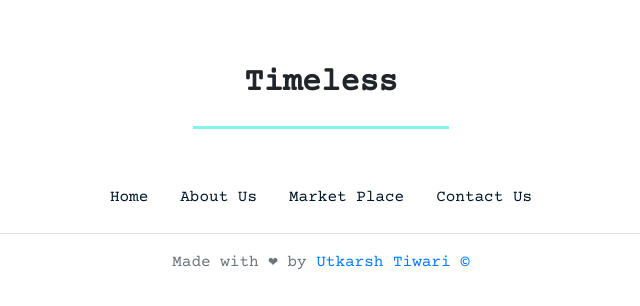
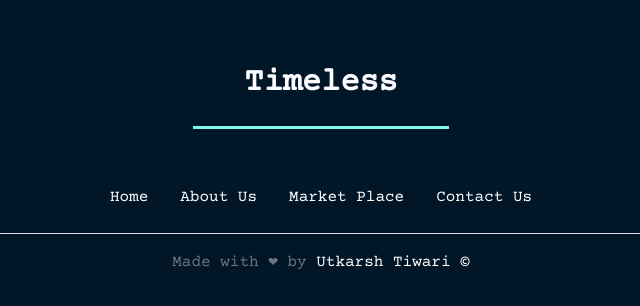
Before and after one commit to utk09/watch-template-site, a PHP site: page / in a window 1280 px wide. Shown: the part 2943-3249 px from the top of the page, without its empty margins (319-959 px from the left). Run offline with PHP 8.4, Linux system fonts and the light colour scheme.

Commit message:
added footer css

```diff
--- a/css/styles.css
+++ b/css/styles.css
@@ -140,3 +140,14 @@ h6 {
   background: #777;
   opacity: 0.2;
 }
+
+/********************* Footer *********************/
+
+.footer {
+  background: #011627;
+  color: #fafaff;
+}
+
+.footer a {
+  color: #ffffff;
+}
--- a/index.html
+++ b/index.html
@@ -63,7 +63,7 @@
 
     <!------------------------Home Page-------------------------->
 
-    <section class="home container">
+    <section class="home container mb-5">
         <div class="row mt-5">
             <div class="col-lg-6 mt-5 py-5 pl-5">
                 <img class="img-fluid" src="./images/watch-0.jpg" alt="watch image 2">
@@ -87,7 +87,7 @@
     <!------------------------ Short description ------------------------>
 
     <section class="short-description py-5">
-        <div class="text-center py-5">
+        <div class="text-center py-6">
             <h1 class="py-3">What makes us Timeless</h1>
             <div class="mx-auto heading-line"></div>
             <p class="py-3">Lorem ipsum dolor sit amet, consectetur adipiscing elit, sed do eiusmod tempor
@@ -172,13 +172,13 @@
 
     <!------------------------ Footer Area ------------------------>
 
-    <footer class="footer">
+    <footer class="footer mt-5">
         <div class="text-center py-5">
             <h2 class="py-3">Timeless</h2>
             <div class="mx-auto heading-line"></div>
         </div>
         <div class="row mb-3">
-            <div class="col-lg-8 offset-lg-2 text-center">
+            <div class="col-lg-6 offset-lg-3 text-center">
                 <ul class="nav justify-content-center">
                     <li class="nav-item">
                         <a href="./index.html" class="nav-link">Home</a>
```
